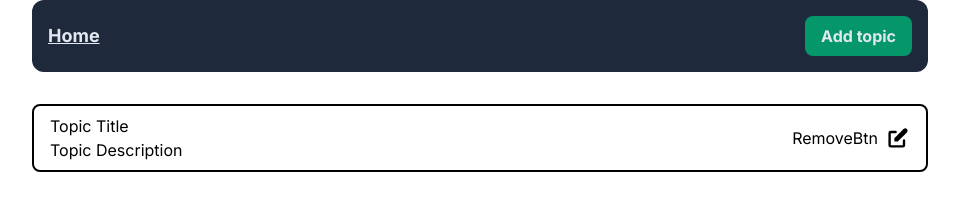
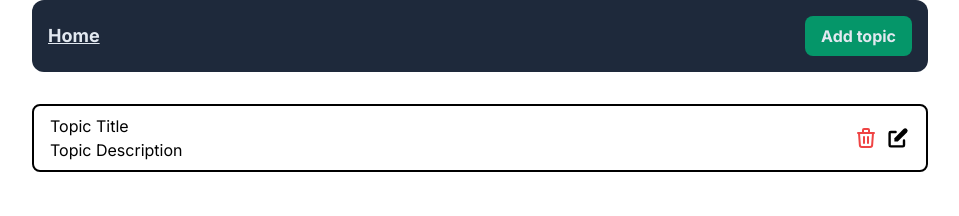
Before and after one commit to faun3/next13-simple-crud, a Next.js app: page / in a window 1280 px wide. Shown: the top 216 px of the page, without its empty margins (160-1119 px from the left). Built offline with nearby package versions, Linux system fonts and the light colour scheme.

Commit message:
style delete button

```diff
--- a/components/RemoveBtn.tsx
+++ b/components/RemoveBtn.tsx
@@ -1,4 +1,10 @@
+import { HiOutlineTrash } from "react-icons/hi";
+
 const RemoveBtn = () => {
-  return <div>RemoveBtn</div>;
+  return (
+    <button className="text-red-500">
+      <HiOutlineTrash size={24} />
+    </button>
+  );
 };
 export default RemoveBtn;
```
